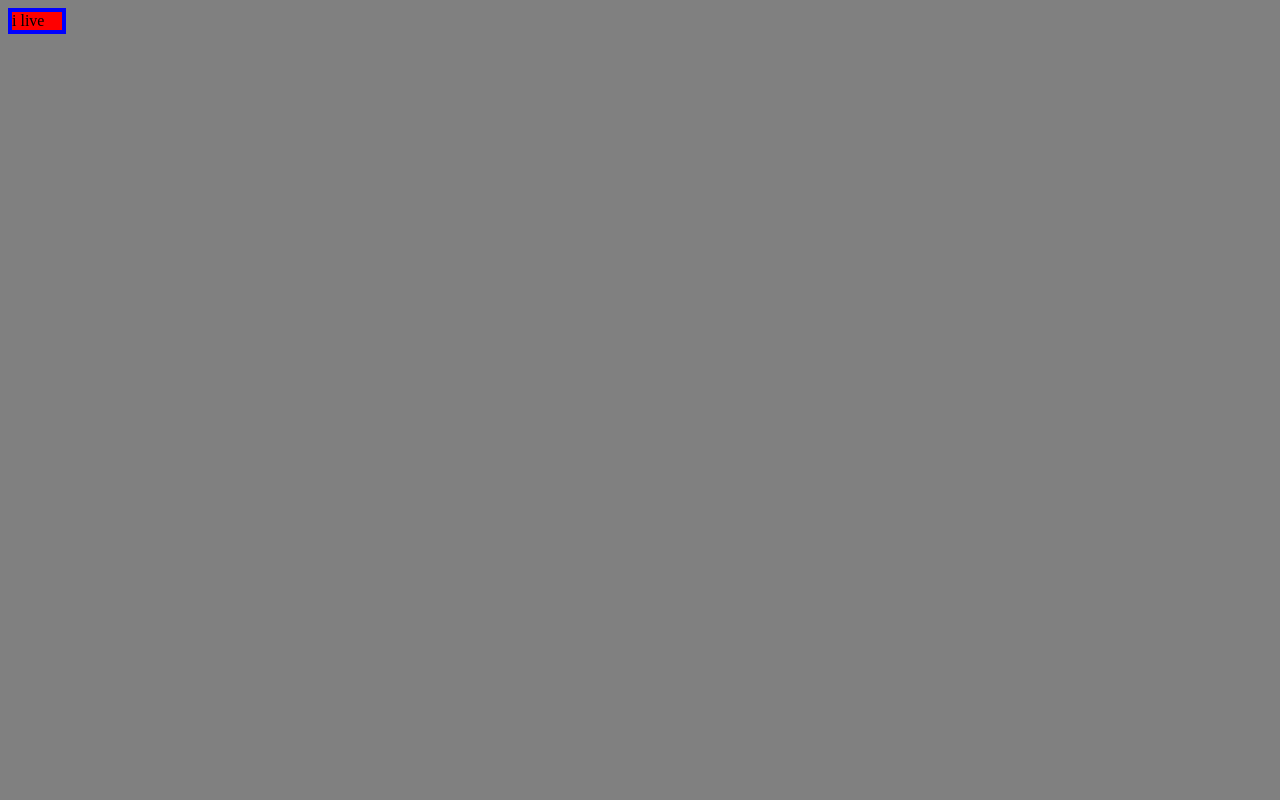
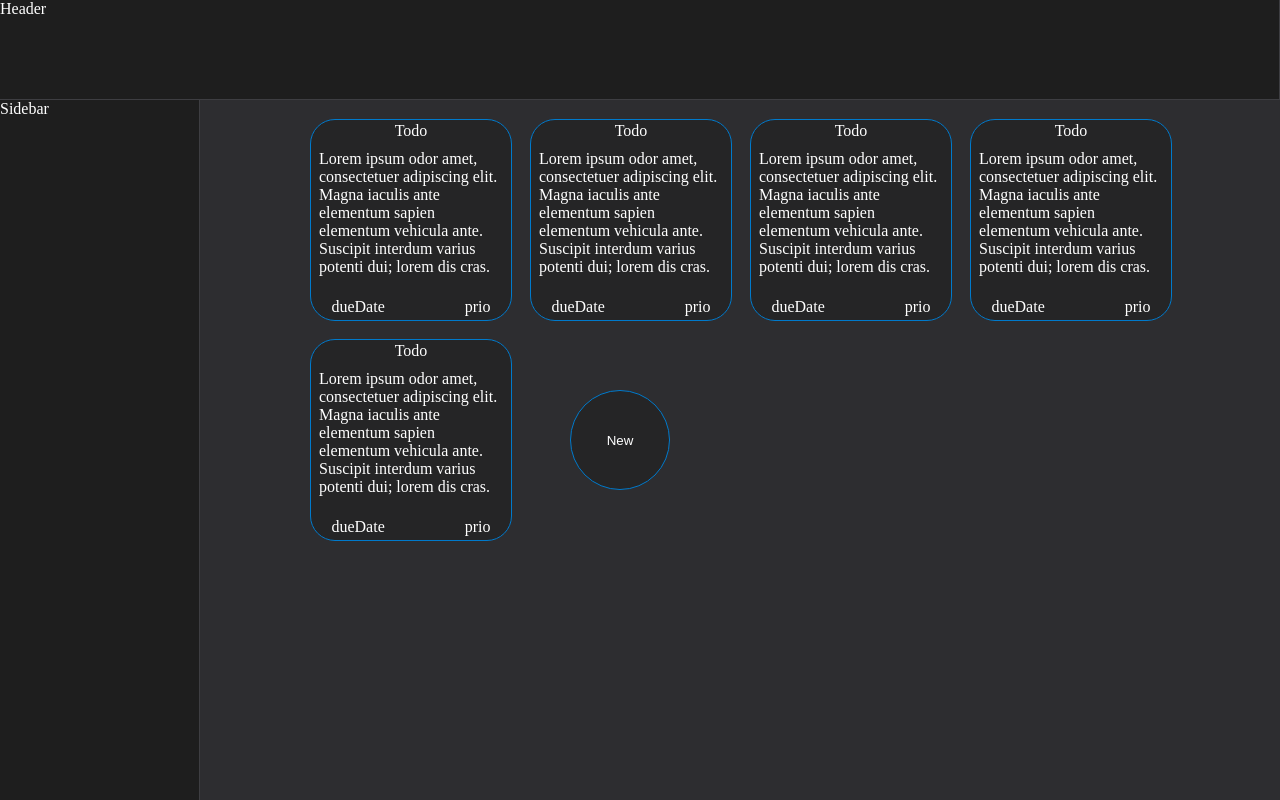
Before and after one commit to jackfine01/ToDo, a website built with webpack: page src/template.html in a window 1280 px wide. Built offline with nearby package versions, Linux system fonts and the light colour scheme.

Commit message:
adding intial css and html.

```diff
--- a/src/styles.css
+++ b/src/styles.css
@@ -1,9 +1,104 @@
-body {
-    background-color: gray;
+body,html {
+    height: 100vh;
+    margin: 0px;
+    padding: 0px;
   }
 
-div{
-    background-color: red;
-    border: solid 4px blue;
-    width: 50px;
+:root{
+    --blue: #007acc;
+    --gray: #3e3e42;
+    --midgray: #2d2d30;
+    --lightblack: #252526;
+    --black: #1e1e1e;
 }
+
+body{
+    display: flex;
+    flex-direction: column;
+}
+
+#page{
+    display: grid;
+    width: 100%;
+    height: 100%;
+    grid-template-areas:
+      "head head"
+      "sidebar content"
+      "sidebar content";
+    grid-template-rows: 100px 1fr ;
+    grid-template-columns: 200px 1fr;
+  }
+
+
+.header{
+    grid-area: head;
+    border-bottom: 1px solid var(--gray);
+}
+
+.sidebar{
+    grid-area: sidebar;
+}
+
+.header, .sidebar{
+    background-color: var(--black);
+    color: white;
+    border-right: 1px solid var(--gray);
+}
+
+.content{
+    align-items: center;
+    justify-content: center;
+    background-color: var(--midgray);
+    color: white;
+    grid-area: content;
+    display: grid;
+    grid-template-columns: repeat(auto-fit, 220px);
+    grid-template-rows: repeat(auto-fit, 220px);
+    padding: 10px;
+}
+
+.card{
+    display: flex;
+    flex-direction: column;
+    align-items: center;
+    background-color: var(--lightblack);
+    border: 1px solid var(--blue);
+    height: 200px;
+    width: 200px;
+    border-radius: 25px;
+    margin: 10px
+}
+
+.title{
+    height: 20px;
+    padding: 2px;
+}
+.description{
+    height: 160px;
+    padding: 8px;
+}
+
+.footer{
+    display: flex;
+    flex-direction: row;
+    justify-content: space-between;
+    gap: 80px;
+    height: 20px;
+    padding: 2px;
+}
+.dueDate{
+    height: 20px;
+}
+.prio{
+    height: 20px;
+}
+
+#newToDo{
+    background-color: var(--lightblack);
+    border: 1px solid var(--blue);
+    color: white;
+    height: 100px;
+    width: 100px;
+    border-radius: 100px;
+    margin: 50px
+}
--- a/src/template.html
+++ b/src/template.html
@@ -3,9 +3,68 @@
 <head>
     <meta charset="UTF-8">
     <meta name="viewport" content="width=device-width, initial-scale=1.0">
-    <title>Document</title>
+    <title>ToDo List</title>
 </head>
 <body>
-    <div>i live</div>
+    <div id = 'page'>
+
+        <div class="header">
+            <div>Header</div>
+        </div>
+
+        <div class="sidebar">
+            <div>Sidebar</div>
+        </div>
+
+        <div class="content">
+            <div class="card">
+                <div class="title">Todo</div>
+                <div class="description">Lorem ipsum odor amet, consectetuer adipiscing elit. Magna iaculis ante elementum sapien elementum vehicula ante.
+                    Suscipit interdum varius potenti dui; lorem dis cras.</div>
+                <div class='footer'>
+                    <div class="dueDate">dueDate</div>
+                    <div class="prio">prio</div>
+                </div>
+            </div>
+            <div class="card">
+                <div class="title">Todo</div>
+                <div class="description">Lorem ipsum odor amet, consectetuer adipiscing elit. Magna iaculis ante elementum sapien elementum vehicula ante.
+                    Suscipit interdum varius potenti dui; lorem dis cras.</div>
+                <div class='footer'>
+                    <div class="dueDate">dueDate</div>
+                    <div class="prio">prio</div>
+                </div>
+            </div>
+            <div class="card">
+                <div class="title">Todo</div>
+                <div class="description">Lorem ipsum odor amet, consectetuer adipiscing elit. Magna iaculis ante elementum sapien elementum vehicula ante.
+                    Suscipit interdum varius potenti dui; lorem dis cras.</div>
+                <div class='footer'>
+                    <div class="dueDate">dueDate</div>
+                    <div class="prio">prio</div>
+                </div>
+            </div>
+            <div class="card">
+                <div class="title">Todo</div>
+                <div class="description">Lorem ipsum odor amet, consectetuer adipiscing elit. Magna iaculis ante elementum sapien elementum vehicula ante.
+                    Suscipit interdum varius potenti dui; lorem dis cras.</div>
+                <div class='footer'>
+                    <div class="dueDate">dueDate</div>
+                    <div class="prio">prio</div>
+                </div>
+            </div>
+            <div class="card">
+                <div class="title">Todo</div>
+                <div class="description">Lorem ipsum odor amet, consectetuer adipiscing elit. Magna iaculis ante elementum sapien elementum vehicula ante.
+                    Suscipit interdum varius potenti dui; lorem dis cras.</div>
+                <div class='footer'>
+                    <div class="dueDate">dueDate</div>
+                    <div class="prio">prio</div>
+                </div>
+            </div>
+            <button id="newToDo">New</button>
+        </div>
+    </div>
+    </div>
 </body>
 </html>
```
